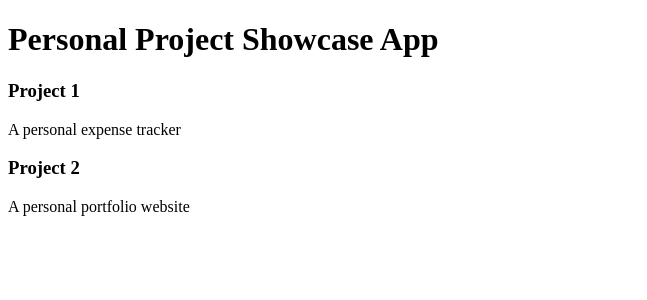
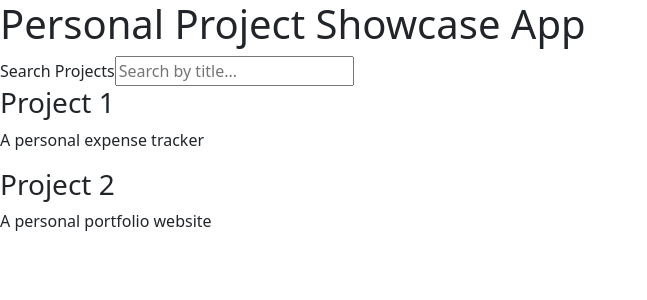
Before and after one commit to Myminiwrldsht/Personal-Project-Showcase-App, a React (Vite) app: page / in a window 1280 px wide. Shown: the top 300 px of the page, without its empty margins (0-647 px from the left). Built offline with nearby package versions, Linux system fonts and the light colour scheme.

Commit message:
feat: add controlled SearchBar component

```diff
--- a/src/App.css
+++ b/src/App.css
@@ -0,0 +1 @@
+@import url('https://cdn.jsdelivr.net/npm/bootstrap@5.3.8/dist/css/bootstrap.min.css')
--- a/src/App.jsx
+++ b/src/App.jsx
@@ -1,6 +1,7 @@
 import React, {useState} from 'react';
 import Header from './components/Header';
 import ProjectList from './components/ProjectList';
+import SearchBar from './components/SearchBar';
 import './App.css'
 
 function App() {
@@ -16,6 +17,7 @@ function App() {
   return (
     <>
       <Header/>
+      <SearchBar searchTerm={searchTerm} onSearchChange={setSearchTerm}/>
       <ProjectList projects={projects}/>
     </>
   )
--- a/src/components/SearchBar.jsx
+++ b/src/components/SearchBar.jsx
@@ -0,0 +1,11 @@
+import React from 'react';
+
+export default function SearchBar({searchTerm, onSearchChange}) {
+    return(
+    <div className='search-bar'>
+        <label>Search Projects</label>
+        <input id='search' className='search-input' type="text" placeholder="Search by title..." value={searchTerm} onChange={(event) => onSearchChange(event.target.value)}/>
+
+    </div>
+    );
+}
```
